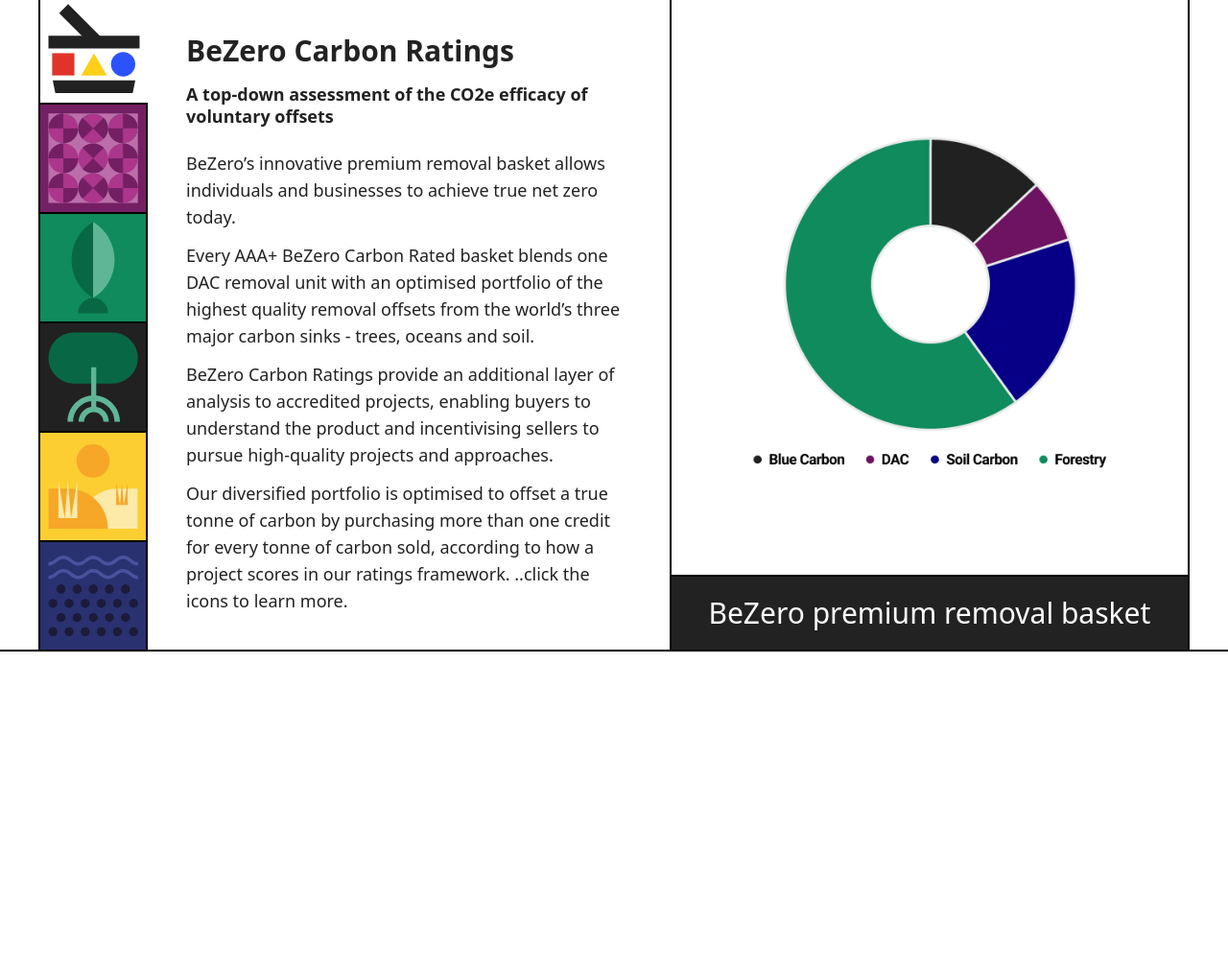
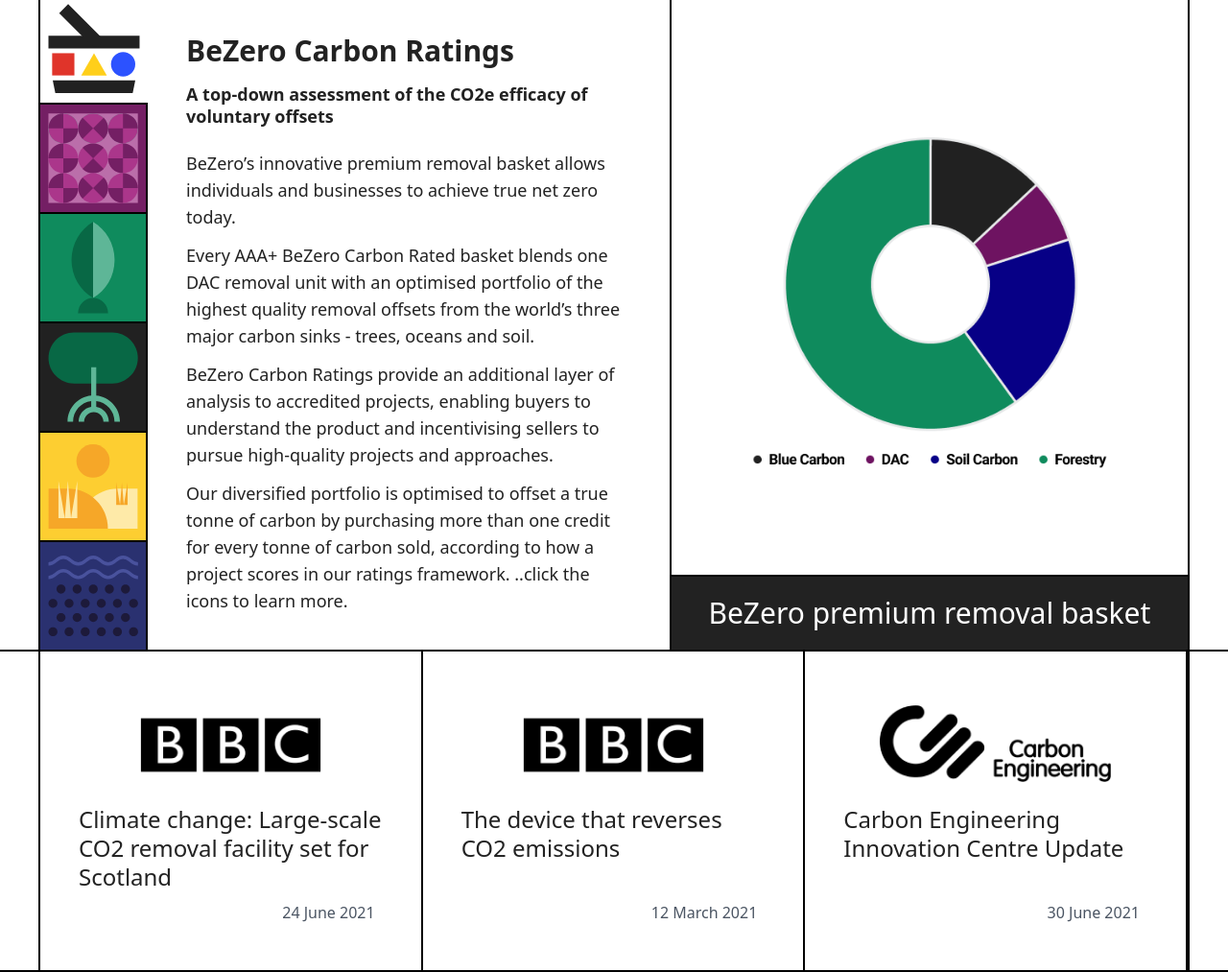
Before and after one commit to mabouguerra/bezero, a website: page index.html in a window 1280 px wide. Shown: the part 2197-3210 px from the top of the page at 96% size. Before the commit the page ends 2876 px from the top, so only its background shows below. Drawn offline with Linux system fonts and the light colour scheme.

Commit message:
section 5

```diff
--- a/index.html
+++ b/index.html
@@ -1871,5 +1871,53 @@
         </div>
       </div>
     </div>
+    <!--section 5 desktop-->
+    <div class="hidden lg:block">
+      <div class="border-b-2 border-black">
+        <div class="grid grid-cols-3 mx-10 border-l-2 border-r-2 border-black">
+          <div class="relative px-10 border-r-2 border-black pt-14">
+            <div>
+              <div class="flex items-center justify-center">
+                <img src="assets/bbc-logo.png" alt="bbc" class="h-20" />
+              </div>
+              <a href="#" class="block mt-6 text-2xl leading-tight">
+                Climate change: Large-scale CO2 removal facility set for
+                Scotland
+              </a>
+              <p class="absolute text-base text-gray-600 right-12 bottom-12">
+                24 June 2021
+              </p>
+            </div>
+          </div>
+          <div class="relative px-10 border-r-2 border-black pt-14">
+            <div>
+              <div class="flex items-center justify-center">
+                <img src="assets/bbc-logo.png" alt="bbc" class="h-20" />
+              </div>
+              <a class="block mt-6 text-2xl leading-tight">
+                The device that reverses CO2 emissions
+              </a>
+              <p class="absolute text-base text-gray-600 bottom-12 right-12">
+                12 March 2021
+              </p>
+            </div>
+          </div>
+
+          <div class="relative px-10 border-r-2 border-black pb-28 pt-14">
+            <div>
+              <div class="flex items-center justify-center">
+                <img src="assets/carbon-logo-3.png" alt="bbc" class="h-20" />
+              </div>
+              <a class="block mt-6 text-2xl leading-tight">
+                Carbon Engineering Innovation Centre Update
+              </a>
+              <p class="absolute text-base text-gray-600 bottom-12 right-12">
+                30 June 2021
+              </p>
+            </div>
+          </div>
+        </div>
+      </div>
+    </div>
   </body>
 </html>
```
Also changed, not shown: assets/bbc-logo.png (added), assets/carbon-logo-3.png (added), assets/image 22.png (added), compiled.css, 4 other files.
